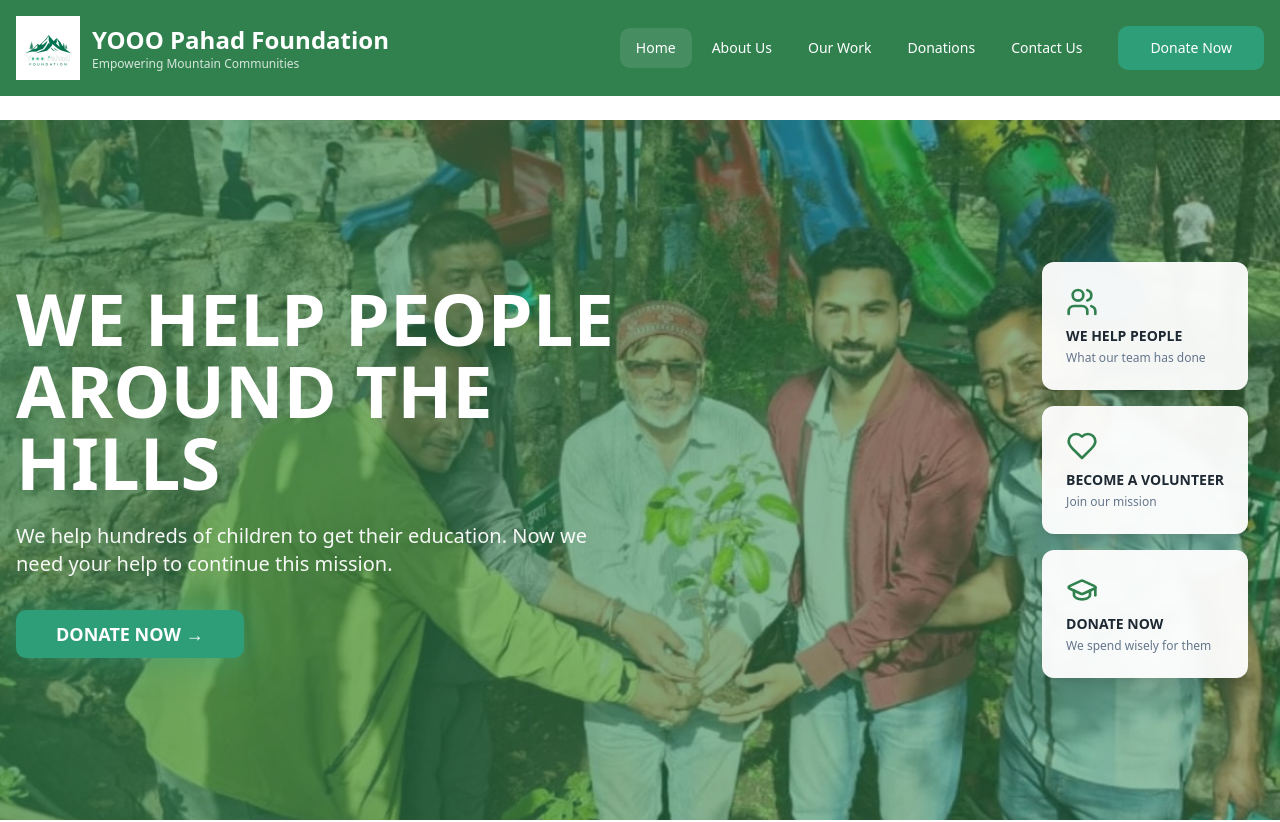
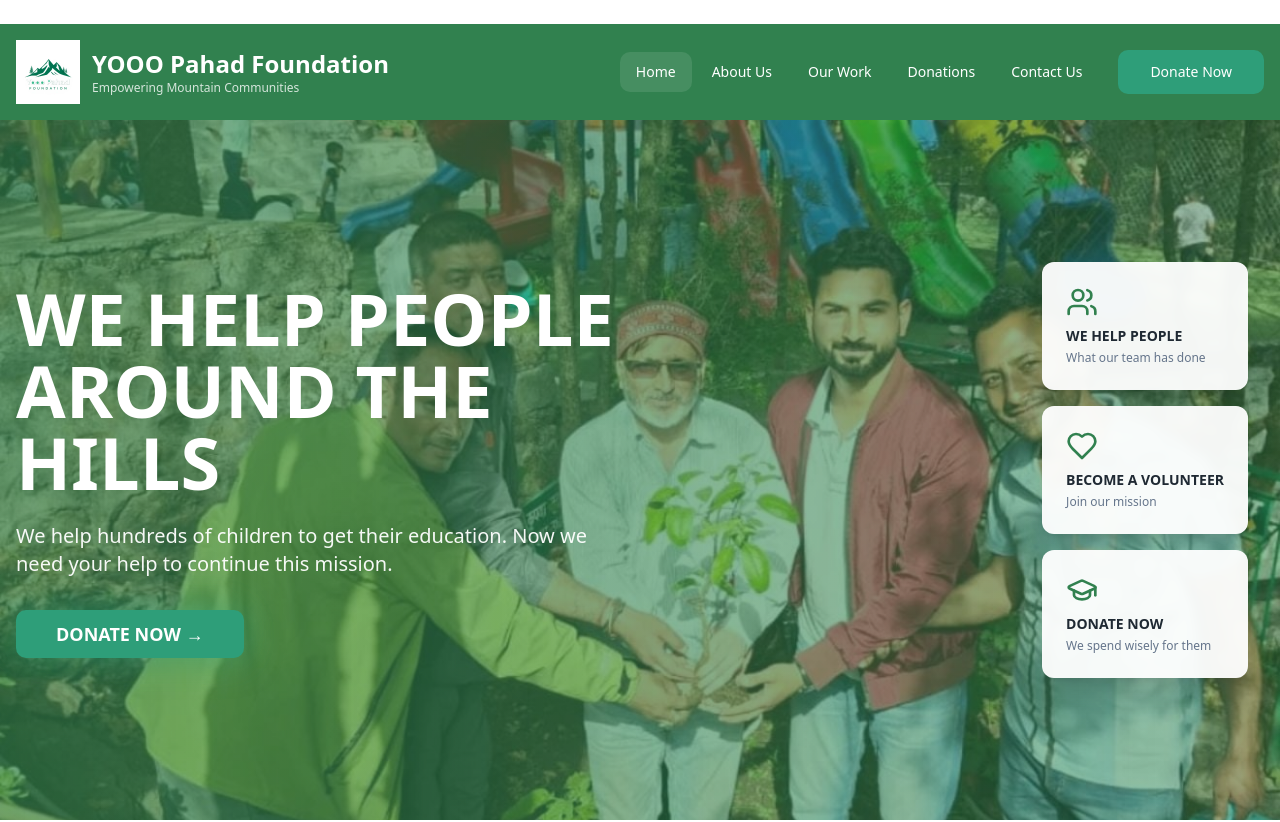
Before and after one commit to jarviskapitaji/himalayan-vistas-pay, a React (Vite) app: page / in a window 1280 px wide. Shown: the top 822 px of the page. Built offline with nearby package versions, Linux system fonts and the light colour scheme; the HTML template or start-up script is replaced by a standard one.

Commit message:
Fix whitespace between navbar and hero section

```diff
--- a/src/components/Layout.tsx
+++ b/src/components/Layout.tsx
@@ -10,7 +10,7 @@ const Layout = ({ children }: LayoutProps) => {
   return (
     <div className="min-h-screen flex flex-col">
       <Navbar />
-      <main className="flex-grow pt-24">
+      <main className="flex-grow">
         {children}
       </main>
       <Footer />
--- a/src/components/Navbar.tsx
+++ b/src/components/Navbar.tsx
@@ -20,7 +20,7 @@ const Navbar = () => {
   ];
 
   return (
-    <nav className="fixed top-0 left-0 z-50 w-full bg-primary text-primary-foreground shadow-[var(--shadow-soft)]">
+    <nav className="sticky top-0 z-50 w-full bg-primary text-primary-foreground shadow-[var(--shadow-soft)]">
       <div className="container mx-auto px-4 py-4">
         <div className="flex items-center justify-between">
           <Link to="/" className="flex items-center gap-3 transition-transform hover:scale-105 duration-300">
```
